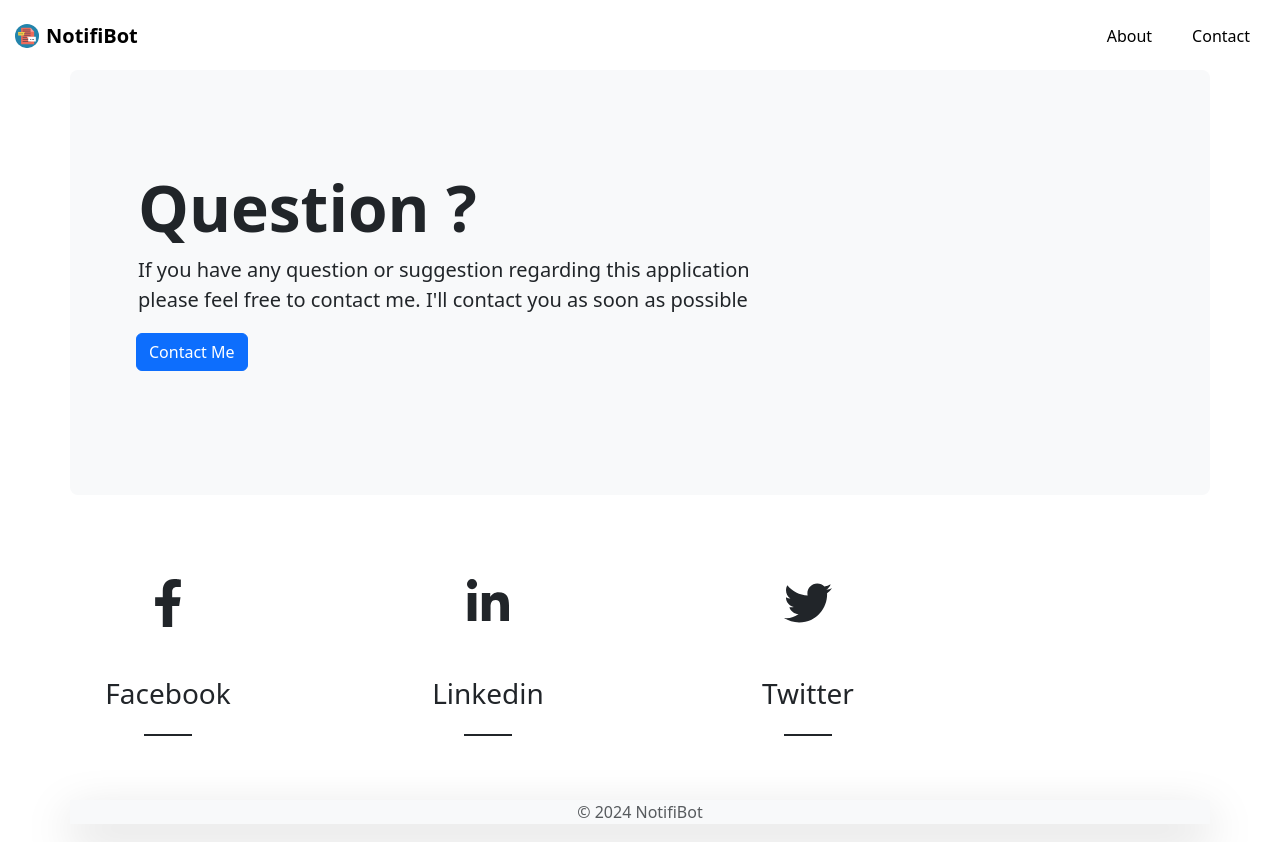
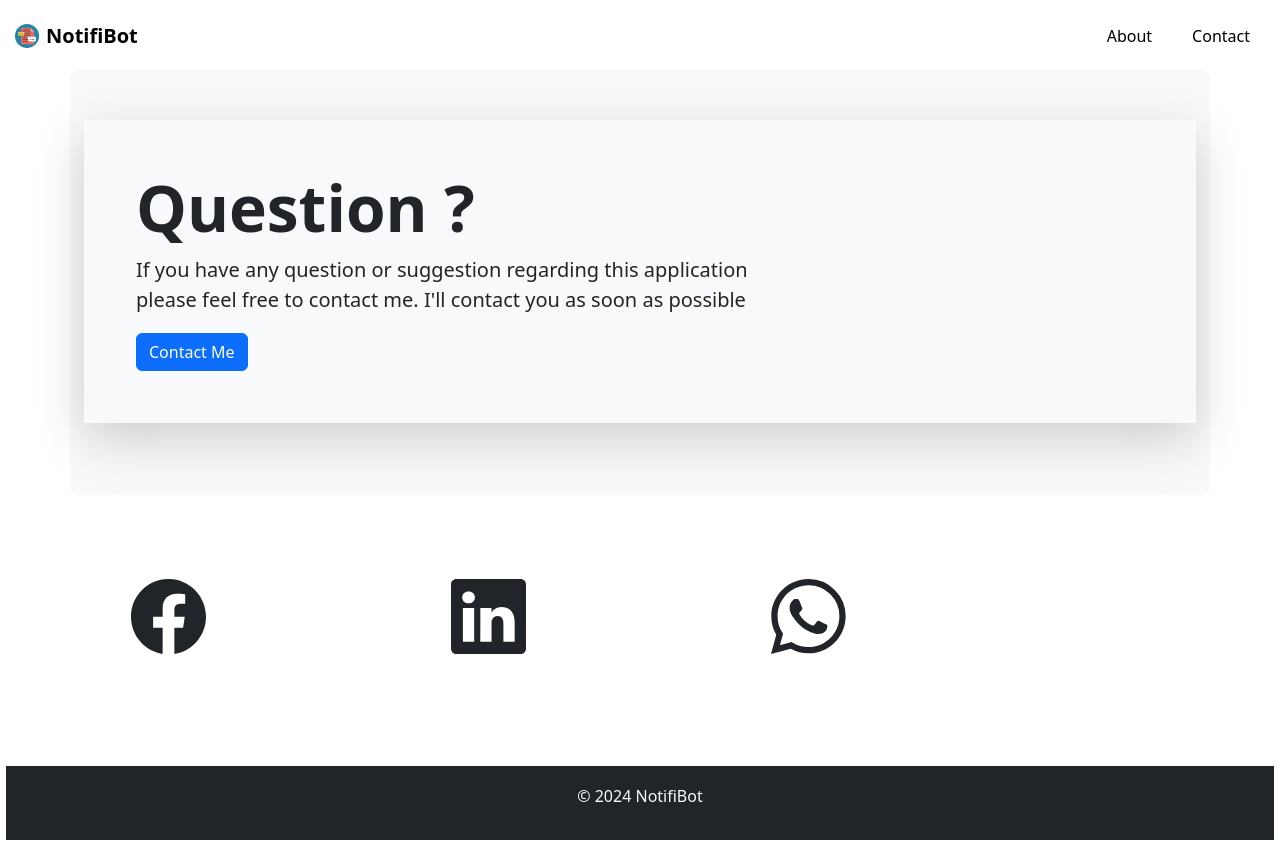
Before and after one commit to Soap171/Task-Reminder-Telegram-Bot, a React (Create React App) app in the folder client/: page /contact in a window 1280 px wide. Built offline with nearby package versions, Linux system fonts and the light colour scheme.

Commit message:
add social icons

```diff
--- a/client/package.json
+++ b/client/package.json
@@ -9,6 +9,7 @@
     "bootstrap": "^5.3.3",
     "react": "^18.3.1",
     "react-dom": "^18.3.1",
+    "react-icons": "^5.2.1",
     "react-router-dom": "^6.25.1",
     "react-scripts": "5.0.1",
     "web-vitals": "^2.1.4"
--- a/client/src/components/ContactHeader.jsx
+++ b/client/src/components/ContactHeader.jsx
@@ -1,27 +1,23 @@
 import React from "react";
+import { Link } from "react-router-dom";
 
 function ContactHeader() {
   return (
     <div className="container py-5 mb-4 bg-light rounded-3 ">
-      <div className="p-5 mb-4 lc-block">
-        <div className="lc-block">
-          <div editable="rich">
-            <h2 className="fw-bolder display-3">Question ?</h2>
-          </div>
+      <div className="p-5 mb-4 shadow-lg">
+        <div>
+          <h2 className="fw-bolder display-3 ">Question ?</h2>
         </div>
         <div className="lc-block col-md-8">
-          <div editable="rich">
-            <p className="lead">
-              If you have any question or suggestion regarding this application
-              please feel free to contact me. I'll contact you as soon as
-              possible
-            </p>
-          </div>
+          <p className="lead">
+            If you have any question or suggestion regarding this application
+            please feel free to contact me. I'll contact you as soon as possible
+          </p>
         </div>
-        <div className="lc-block">
-          <a className="btn btn-primary" href="#" role="button">
+        <div>
+          <Link className="btn btn-primary" to="contact">
             Contact Me
-          </a>
+          </Link>
         </div>
       </div>
     </div>
--- a/client/src/components/Footer.jsx
+++ b/client/src/components/Footer.jsx
@@ -2,10 +2,10 @@ import React from "react";
 
 function Footer() {
   return (
-    <footer className="container py-6 text-center bg-light shadow-lg">
+    <footer className="container-fluid bg-dark p-3 py-6 text-center bg-light">
       <div className="lc-block">
         <div editable="rich">
-          <p className="text-muted">© 2024 NotifiBot</p>
+          <p className=" text-light">© 2024 NotifiBot</p>
         </div>
       </div>
     </footer>
--- a/client/src/components/SocialLine.jsx
+++ b/client/src/components/SocialLine.jsx
@@ -1,85 +1,25 @@
 import React from "react";
+import { BsFacebook } from "react-icons/bs";
+import { BsLinkedin } from "react-icons/bs";
+import { BsWhatsapp } from "react-icons/bs";
 
 function SocialLine() {
   return (
-    <div className="container-fluid py-2">
+    <div className="container-fluid py-2" id="contact">
       <div className="row text-center">
         <div className="col-sm-6 col-lg-3 py-5">
-          <div className="lc-block mb-5">
-            <svg
-              xmlns="http://www.w3.org/2000/svg"
-              viewBox="0 0 320 512"
-              width="3em"
-              height="3em"
-              lc-helper="svg-icon"
-              fill="currentColor"
-            >
-              <path d="M279.14 288l14.22-92.66h-88.91v-60.13c0-25.35 12.42-50.06 52.24-50.06h40.42V6.26S260.43 0 225.36 0c-73.22 0-121.08 44.38-121.08 124.72v70.62H22.89V288h81.39v224h100.17V288z"></path>
-            </svg>
-          </div>
-          <div className="lc-block mb-4">
-            <div editable="rich">
-              <p>
-                <a href="#" className="h3 text-dark text-decoration-none">
-                  Facebook
-                </a>
-              </p>
-            </div>
-          </div>
-          <div className="lc-block col-2 offset-5 border-bottom border-2 border-dark">
-            <div editable="rich"></div>
+          <div className=" mb-5">
+            <BsFacebook size={75} />
           </div>
         </div>
         <div className="col-sm-6 col-lg-3 py-5">
-          <div className="lc-block mb-5">
-            <svg
-              xmlns="http://www.w3.org/2000/svg"
-              viewBox="0 0 448 512"
-              width="3em"
-              height="3em"
-              lc-helper="svg-icon"
-              fill="currentColor"
-            >
-              <path d="M100.28 448H7.4V148.9h92.88zM53.79 108.1C24.09 108.1 0 83.5 0 53.8a53.79 53.79 0 0 1 107.58 0c0 29.7-24.1 54.3-53.79 54.3zM447.9 448h-92.68V302.4c0-34.7-.7-79.2-48.29-79.2-48.29 0-55.69 37.7-55.69 76.7V448h-92.78V148.9h89.08v40.8h1.3c12.4-23.5 42.69-48.3 87.88-48.3 94 0 111.28 61.9 111.28 142.3V448z"></path>
-            </svg>
-          </div>
-          <div className="lc-block mb-4">
-            <div editable="rich">
-              <p>
-                <a href="#" className="h3 text-dark text-decoration-none">
-                  Linkedin
-                </a>
-              </p>
-            </div>
-          </div>
-          <div className="lc-block col-2 offset-5 border-bottom border-2 border-dark">
-            <div editable="rich"></div>
+          <div className=" mb-5">
+            <BsLinkedin size={75} />
           </div>
         </div>
         <div className="col-sm-6 col-lg-3 py-5">
-          <div className="lc-block mb-5">
-            <svg
-              xmlns="http://www.w3.org/2000/svg"
-              viewBox="0 0 512 512"
-              width="3em"
-              height="3em"
-              lc-helper="svg-icon"
-              fill="currentColor"
-            >
-              <path d="M459.37 151.716c.325 4.548.325 9.097.325 13.645 0 138.72-105.583 298.558-298.558 298.558-59.452 0-114.68-17.219-161.137-47.106 8.447.974 16.568 1.299 25.34 1.299 49.055 0 94.213-16.568 130.274-44.832-46.132-.975-84.792-31.188-98.112-72.772 6.498.974 12.995 1.624 19.818 1.624 9.421 0 18.843-1.3 27.614-3.573-48.081-9.747-84.143-51.98-84.143-102.985v-1.299c13.969 7.797 30.214 12.67 47.431 13.319-28.264-18.843-46.781-51.005-46.781-87.391 0-19.492 5.197-37.36 14.294-52.954 51.655 63.675 129.3 105.258 216.365 109.807-1.624-7.797-2.599-15.918-2.599-24.04 0-57.828 46.782-104.934 104.934-104.934 30.213 0 57.502 12.67 76.67 33.137 23.715-4.548 46.456-13.32 66.599-25.34-7.798 24.366-24.366 44.833-46.132 57.827 21.117-2.273 41.584-8.122 60.426-16.243-14.292 20.791-32.161 39.308-52.628 54.253z"></path>
-            </svg>
-          </div>
-          <div className="lc-block mb-4">
-            <div editable="rich">
-              <p>
-                <a href="#" className="h3 text-dark text-decoration-none">
-                  Twitter
-                </a>
-              </p>
-            </div>
-          </div>
-          <div className="lc-block col-2 offset-5 border-bottom border-2 border-dark">
-            <div editable="rich"></div>
+          <div className=" mb-5">
+            <BsWhatsapp size={75} />
           </div>
         </div>
       </div>
```
Also changed, not shown: 1 other file (tests, documents, lock files or other folders).
